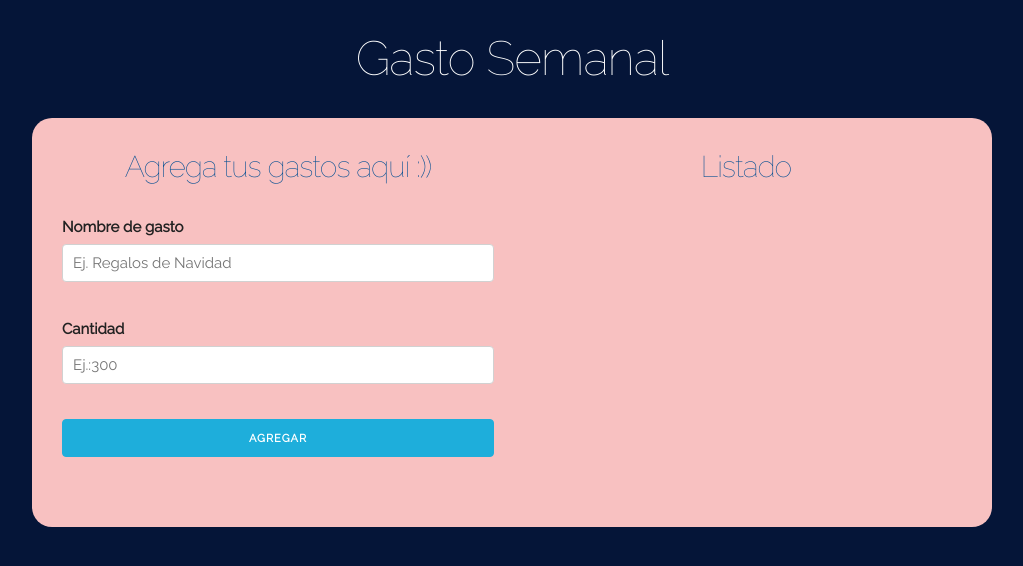
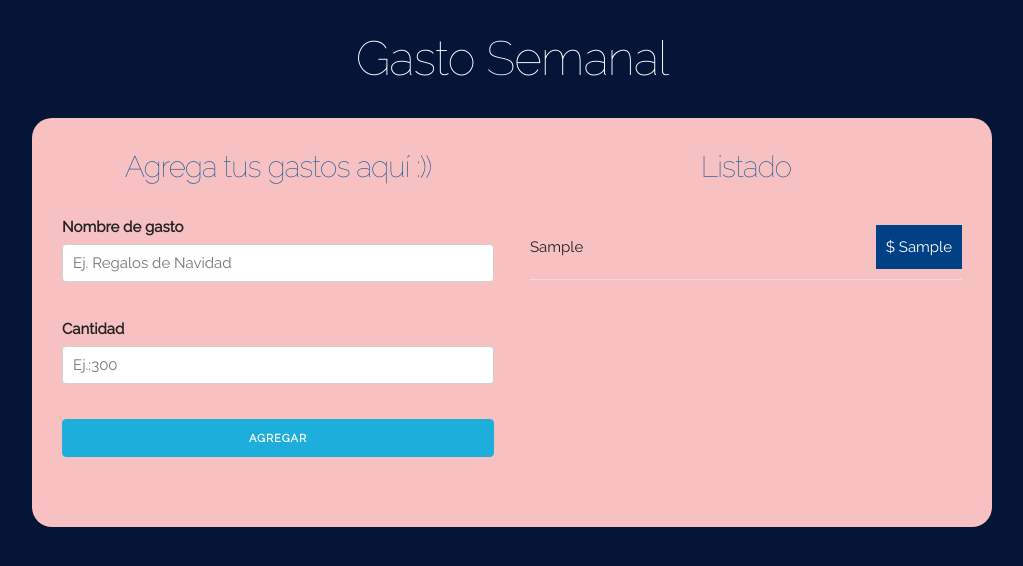
Before and after one commit to soymelisa/gastoNavidad, a React app: page / in a window 1280 px wide. Both pictures are taken after typing "Sample", "Sample" into the empty fields and a click on the input "Agregar". Shown: the whole page, without its empty margins (128-1151 px from the left). Built offline with nearby package versions, Linux system fonts and the light colour scheme.

Commit message:
agregando y mostrando gastos

```diff
--- /dev/null
+++ b/src/componentes/Gasto.js
@@ -0,0 +1,19 @@
+import React, {Component} from 'react';
+
+class Gasto extends Component {
+    render() {
+        const {cantidadGastoRef, nombreGastoRef} = this.props.gasto;
+        return(
+            <li className="gastos">
+                <p>
+                    {nombreGastoRef}
+                    <span className="gasto">
+                        $ {cantidadGastoRef}
+                    </span>
+                </p>
+            </li>
+        )
+    }
+}
+
+export default Gasto;
--- a/src/componentes/Listado.js
+++ b/src/componentes/Listado.js
@@ -1,11 +1,19 @@
-import React, {Component} from 'react'; //#endregion
+import React, {Component} from 'react';
+import Gasto from './Gasto';
 
 class Listado extends Component {
     render() {
         return(
             <div className="gastos-realizados">
                 <h2>Listado</h2>
+                {Object.keys( this.props.gastos ).map(key => (
 
+                <Gasto
+                key={key}
+                    // un prop nuevo
+                    gasto = {this.props.gastos[key]}
+                />
+                ))}
             </div>
         )
     }
```
